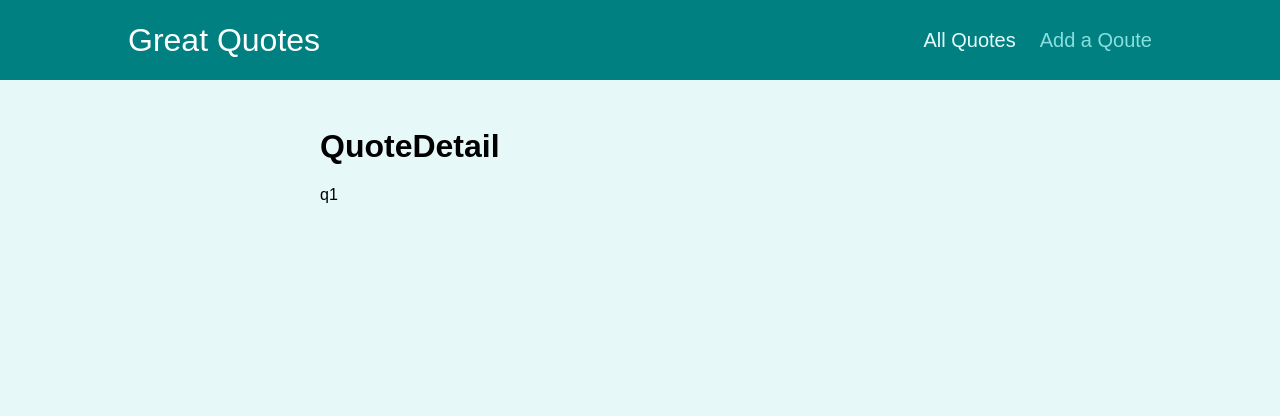
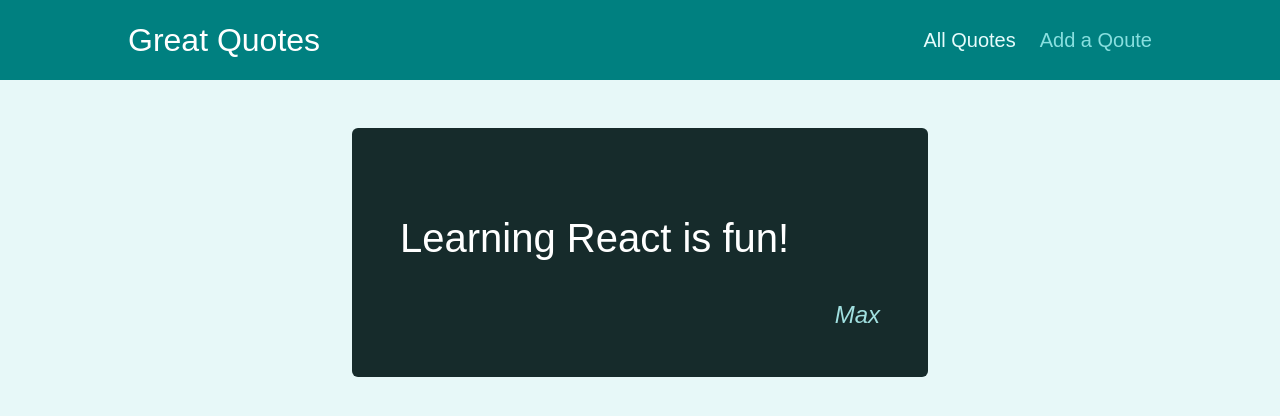
Before and after one commit to lerand94/reactRouterApp, a React (Create React App) app: page /quotes/q1 in a window 1280 px wide. Shown: the top 416 px of the page. Built offline with nearby package versions, Linux system fonts and the light colour scheme.

Commit message:
added 404 route, and used useHistory as alternative aprroach to redirect user

```diff
--- a/src/App.js
+++ b/src/App.js
@@ -4,6 +4,7 @@
 import QuoteDetail from "./pages/QuoteDetail";
 import NewQuote from "./pages/NewQuote";
 import Layout from "./components/layout/Layout";
+import NotFound from "./pages/NotFound";
 
 function App() {
   return (
@@ -21,6 +22,9 @@
         <Route path="/new-quote">
           <NewQuote />
         </Route>
+        <Route path="*">
+          <NotFound />
+        </Route>
       </Switch>
     </Layout>
   );
--- a/src/components/quotes/QuoteItem.js
+++ b/src/components/quotes/QuoteItem.js
@@ -10,7 +10,7 @@
         </blockquote>
         <figcaption>{props.author}</figcaption>
       </figure>
-      <Link className="btn" to={`/qoutes/${props.id}`}>
+      <Link className="btn" to={`/quotes/${props.id}`}>
         View Fullscreen
       </Link>
     </li>
--- a/src/pages/NewQuote.js
+++ b/src/pages/NewQuote.js
@@ -1,8 +1,12 @@
 import QuoteForm from "../components/quotes/QuoteForm";
+import { useHistory } from "react-router-dom";
 
 const NewQuote = () => {
+  const history = useHistory();
+
   const addQuoteHandler = (quoteData) => {
     console.log(quoteData);
+    history.push("/quotes");
   };
 
   return <QuoteForm onAddQuote={addQuoteHandler} />;
--- /dev/null
+++ b/src/pages/NotFound.js
@@ -0,0 +1,9 @@
+const NotFound = () => {
+  return (
+    <div className="centered">
+      <p>Page not found!</p>
+    </div>
+  );
+};
+
+export default NotFound;
--- a/src/pages/QuoteDetail.js
+++ b/src/pages/QuoteDetail.js
@@ -1,16 +1,33 @@
-import { Route, useParams } from "react-router-dom";
+import { Redirect, Route, useParams } from "react-router-dom";
 import Comments from "../components/comments/Comments";
+import { Fragment } from "react";
+import HighlightedQuote from "../components/quotes/HighlightedQuote";
+
+const DUMMY_QUOTES = [
+  { id: "q1", author: "Max", text: "Learning React is fun!" },
+  { id: "q2", author: "Maximilian", text: "Learning React is great!" },
+];
 
 const QuoteDetail = () => {
   const params = useParams();
+
+  const quote = DUMMY_QUOTES.find((quote) => quote.id === params.quoteId);
+
+  if (!quote) {
+    return (
+      <Route>
+        <Redirect to={"/not-found"} />
+      </Route>
+    );
+  }
+
   return (
-    <>
-      <h1>QuoteDetail</h1>
-      <p>{params.quoteId}</p>
+    <Fragment>
+      <HighlightedQuote text={quote.text} author={quote.author} />
       <Route path={`/quotes/${params.quoteId}/comments`}>
         <Comments />
       </Route>
-    </>
+    </Fragment>
   );
 };
 
```
